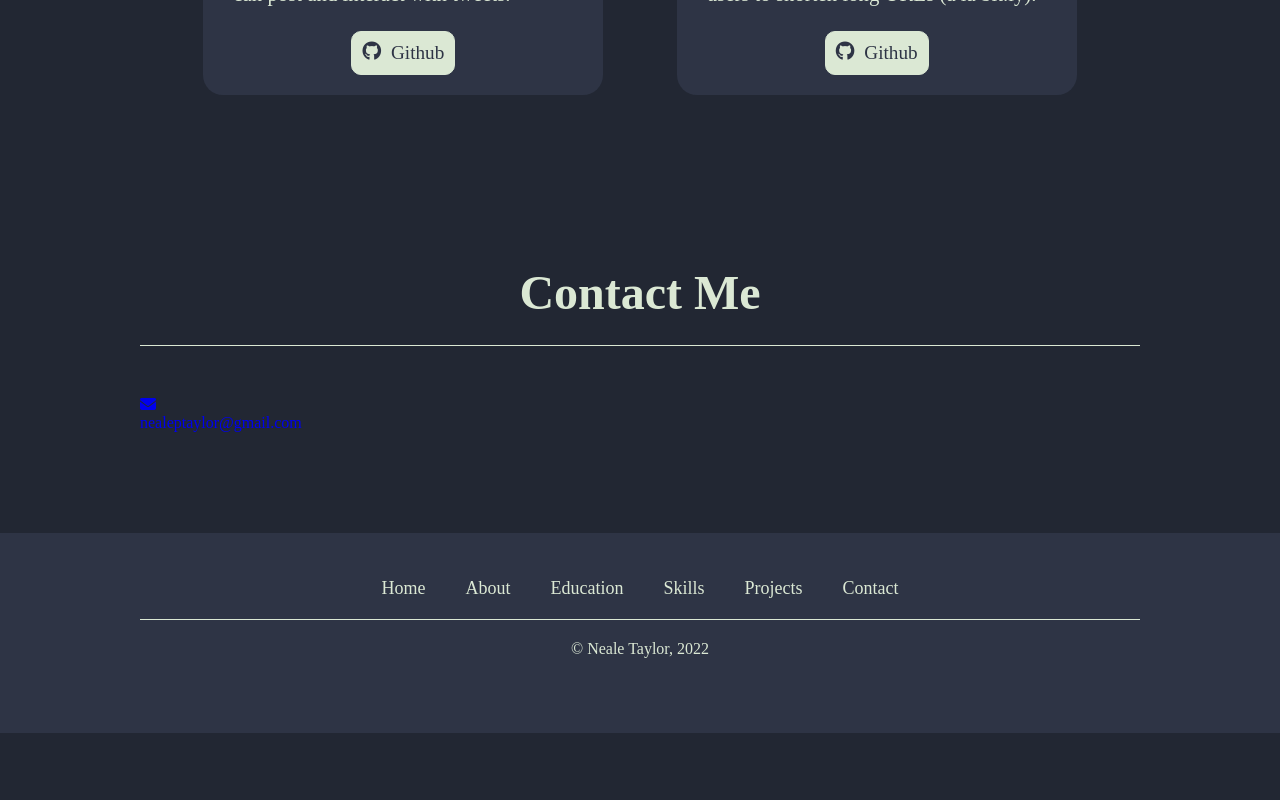
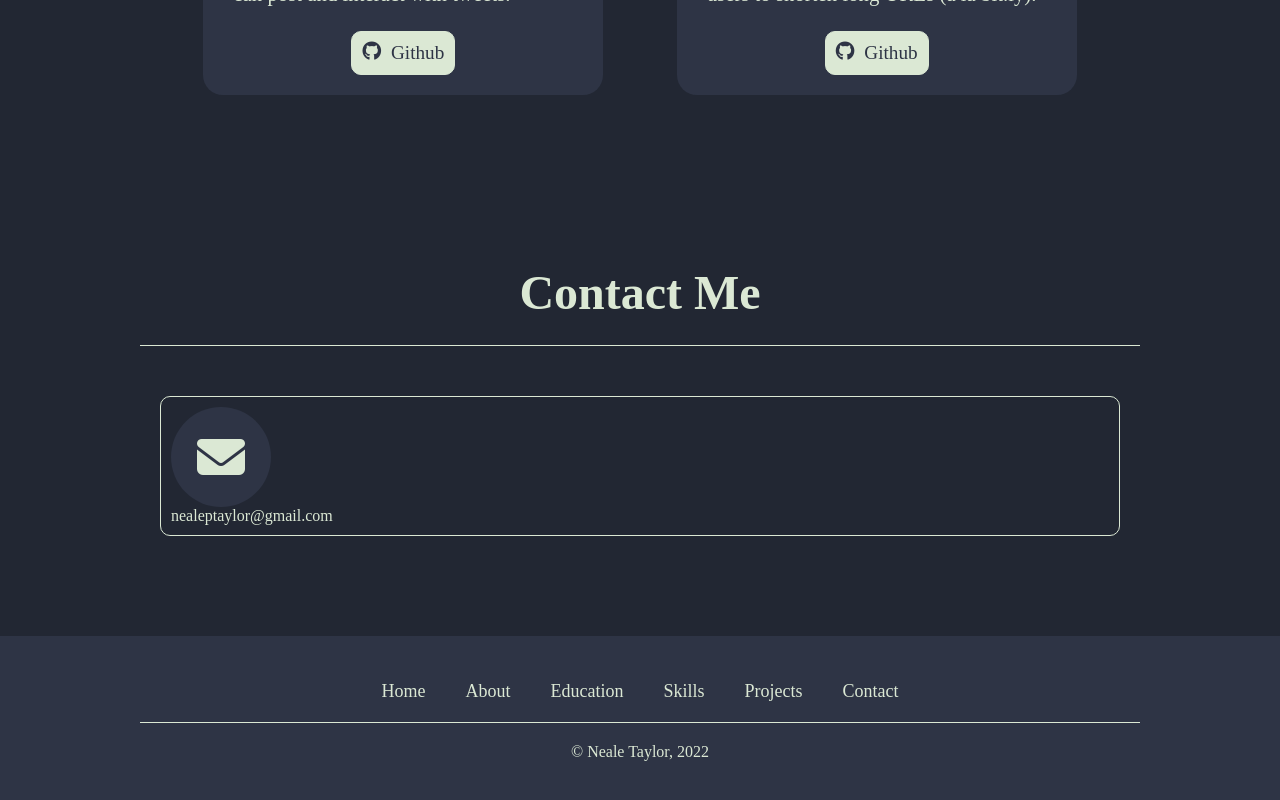
Before and after one commit to NealePT/nealetaylorcom, a React (Create React App) app in the folder react-site/: page / in a window 1280 px wide. Shown: the part 3871-4671 px from the top of the page. Before the commit the page ends 4604 px from the top, so only its background shows below. Built offline with nearby package versions, Linux system fonts and the light colour scheme.

Commit message:
tinkering with contact links

```diff
--- a/react-site/src/components/Contact.scss
+++ b/react-site/src/components/Contact.scss
@@ -7,3 +7,40 @@
   color: #DBE8D4;
   border-bottom: 1px solid #DBE8D4;
 }
+
+.contactLinks {
+  display: flex;
+}
+
+.contactLink {
+  display: flex;
+  flex-direction: column;
+  margin: 20px;
+  padding: 10px;
+  border-radius: 10px;
+  border: 1px solid #DBE8D4;
+  // background-color: #DBE8D4;
+  color: #DBE8D4;
+  cursor: pointer;
+}
+
+.contactEmailLink i {
+  background-color: #2E3445;
+  font-size: 3rem;
+  width: 100px;
+  height: 100px;
+  display: flex;
+  align-items: center;
+  justify-content: center;
+  border-radius: 50%;
+}
+
+// .contactEmailLink p {
+//   text-align: center;
+//   margin: 0px 0px 0px 10px;
+// }
+
+// .contactEmailLink:hover {
+//   background-color: #2E3445;
+//   color: #DBE8D4;
+// }
```
